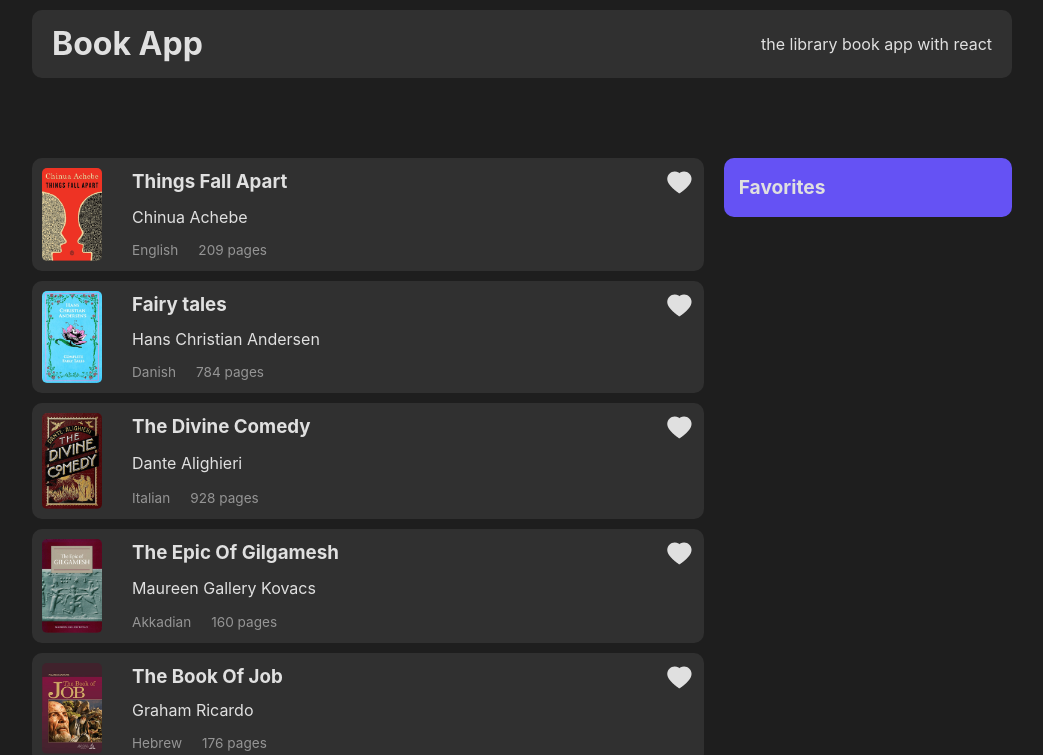
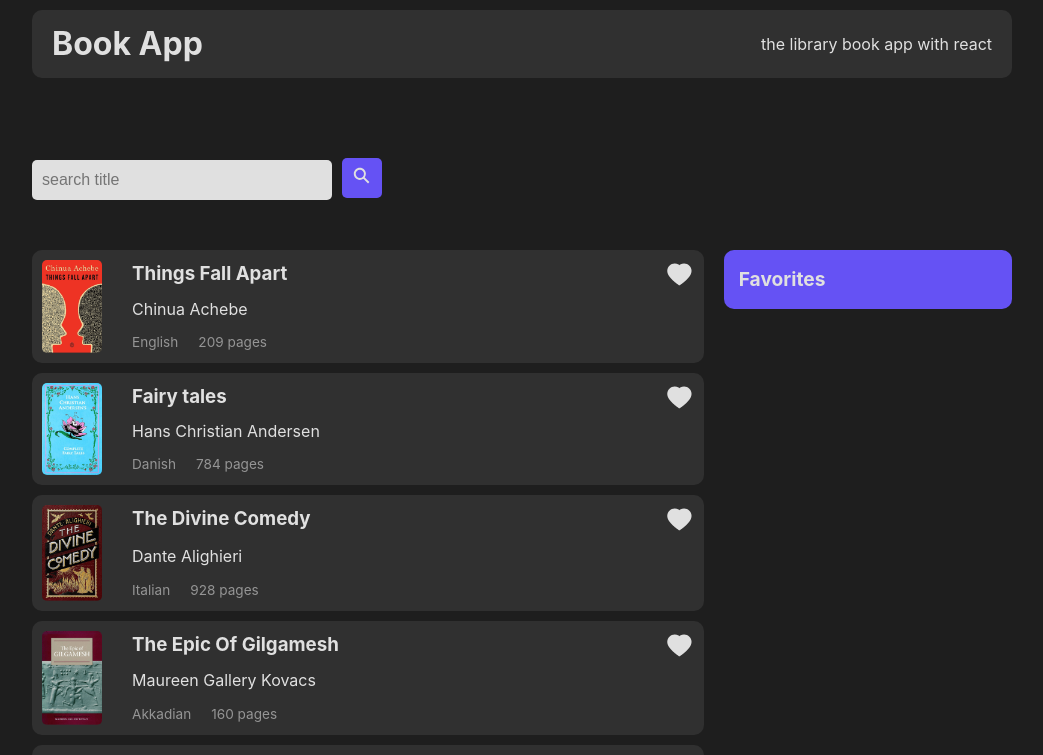
Before and after one commit to codeByShahsavan/-Book-app, a React (Vite) app: page / in a window 1280 px wide. Shown: the top 755 px of the page, without its empty margins (118-1161 px from the left). Built offline with nearby package versions, Linux system fonts and the light colour scheme.

Commit message:
search box

```diff
--- a/src/components/Book.jsx
+++ b/src/components/Book.jsx
@@ -1,10 +1,18 @@
 import { useState } from "react"
-import {books} from "../constants/mockData"
+
+import {books as bookData} from "../constants/mockData"
+
+import SearchBox from "./SearchBox"
 import BookCard from "./BookCard"
 import SideCard from "./SideCard"
+
 import styles from "./Book.module.css"
+
+
 function Book() {
+  const[books,setBooks]=useState(bookData)
   const [liked,setLiked]=useState([])
+  const [search,setSearch]=useState([])
 
   const handleLikedList=(book,status)=>{
       if(status){
@@ -14,7 +22,18 @@
         setLiked((liked)=>[...liked,book])
       }
   }
+  const searchHandler=()=>{
+        if(search){
+          const newBooks=bookData.filter((book)=>book.title.toLowerCase().includes(search))
+          setBooks(newBooks)
+        }
+        else(
+          setBooks(bookData)
+        )
+  }
   return (
+    <>
+    <SearchBox search={search} setSearch={setSearch} searchHandler={searchHandler}/>
     <div className={styles.container}>
         <div className={styles.card}>
             {books.map(book=>(
@@ -27,6 +46,7 @@
         </div>
 
     </div>
+    </>
   )
 }
 
--- /dev/null
+++ b/src/components/SearchBox.jsx
@@ -0,0 +1,15 @@
+import {IoSearchSharp} from "react-icons/io5"
+import styles from "./SearchBox.module.css"
+
+function SearchBox({search,setSearch,searchHandler}) {
+  return (
+    <div className={styles.search}>
+        <input type="text"  placeholder="search title" value={search} onChange={(e)=>setSearch(e.target.value.toLowerCase())}/>
+        <button onClick={searchHandler}>
+            <IoSearchSharp/>
+        </button>
+    </div>
+  )
+}
+
+export default SearchBox
--- /dev/null
+++ b/src/components/SearchBox.module.css
@@ -0,0 +1,26 @@
+.search{
+    margin-bottom: 50px;
+}
+.search input{
+    width: 300px;
+    height: 40px;
+    border: none;
+    border-radius: 5px;
+    padding: 10px;
+    margin-right: 10px;
+    font-size: 1rem;
+    background-color: #e0e0e0;
+}
+.search input:focus{
+    outline: none;
+}
+.search button{
+    width: 40px;
+    height: 40px;
+    border: none;
+    border-radius: 5px;
+    font-size: 1.2rem;
+    background-color: #6552f4;
+    color: #e0e0e0;
+    cursor: pointer;
+}
```
